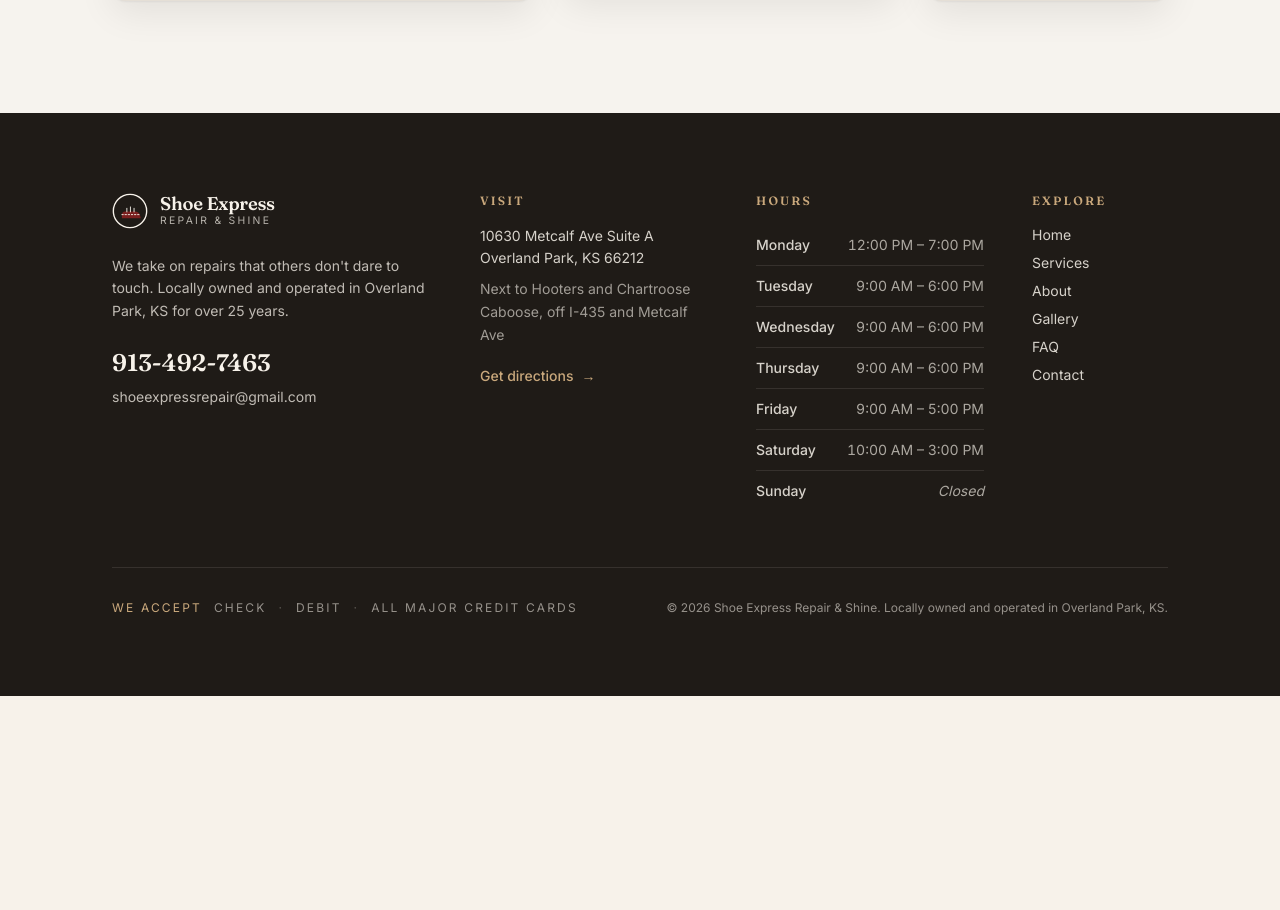
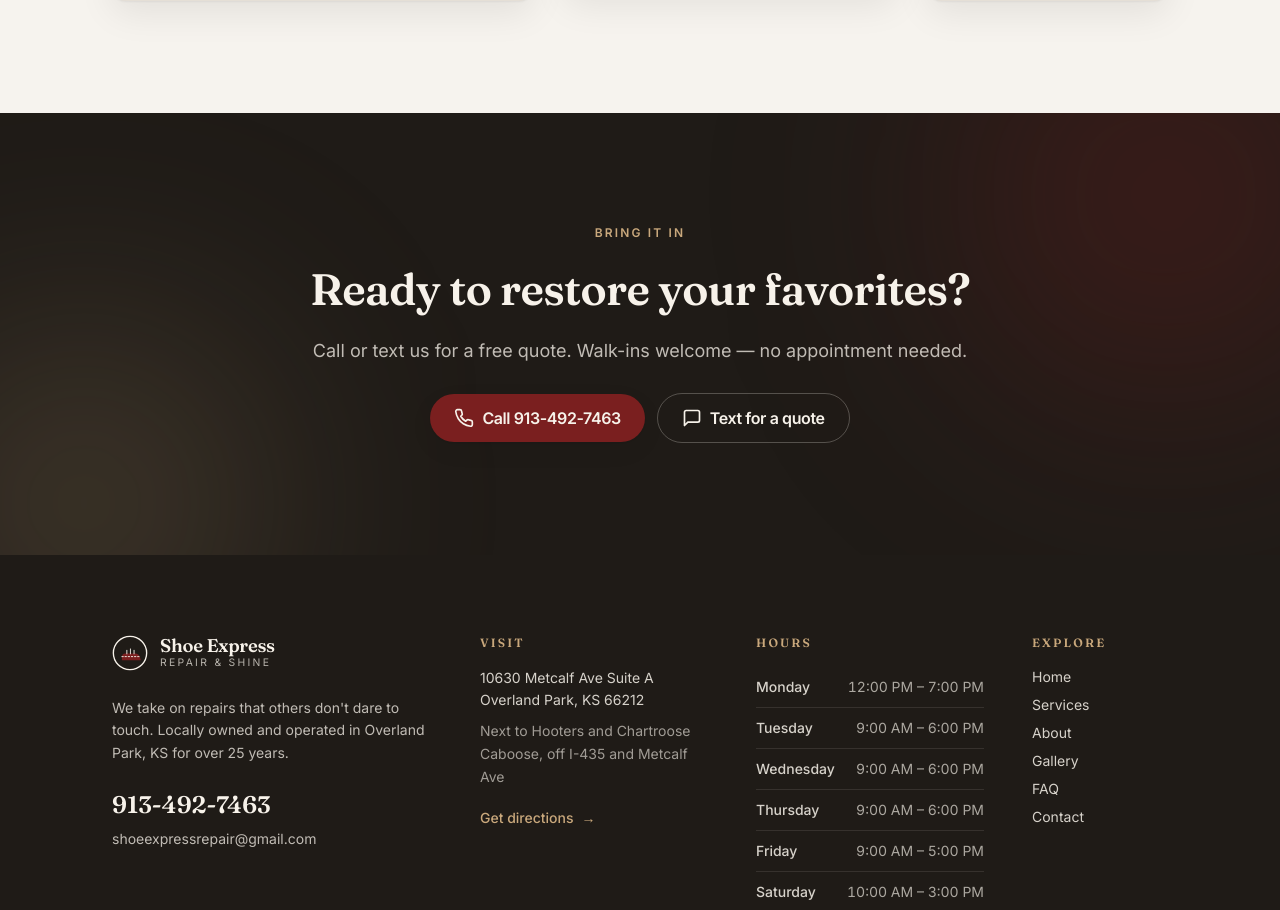
Before and after one commit to jordan-umpierre/shoe-express-repair, a React (Vite) app: page / in a window 1280 px wide. Shown: the part 6137-7047 px from the top of the page. Before the commit the page ends 6833 px from the top, so only its background shows below. Built offline with nearby package versions, Linux system fonts and the light colour scheme.

Commit message:
feat: build reusable CTABlock and Home final CTA section with call and text-quote actions

```diff
--- /dev/null
+++ b/src/components/CTABlock.tsx
@@ -0,0 +1,111 @@
+import clsx from 'clsx';
+import type { ReactNode } from 'react';
+
+interface CTAButton {
+  label: ReactNode;
+  href: string;
+  external?: boolean;
+}
+
+interface CTABlockProps {
+  eyebrow?: string;
+  headline: string;
+  subline?: string;
+  primary: CTAButton;
+  secondary?: CTAButton;
+  variant?: 'dark' | 'light';
+  align?: 'center' | 'left';
+  className?: string;
+}
+
+export function CTABlock({
+  eyebrow,
+  headline,
+  subline,
+  primary,
+  secondary,
+  variant = 'dark',
+  align = 'center',
+  className,
+}: CTABlockProps) {
+  const isDark = variant === 'dark';
+  return (
+    <section
+      className={clsx(
+        'relative isolate overflow-hidden',
+        isDark ? 'bg-charcoal text-cream' : 'bg-cream text-charcoal',
+        className,
+      )}
+    >
+      {isDark && (
+        <>
+          <div className="absolute -top-32 -right-24 -z-10 h-[420px] w-[420px] rounded-full bg-burgundy/30 blur-[120px]" />
+          <div className="absolute -bottom-32 -left-24 -z-10 h-[360px] w-[360px] rounded-full bg-tan/20 blur-[120px]" />
+        </>
+      )}
+      <div
+        className={clsx(
+          'container-prose flex flex-col gap-7 py-20 sm:py-24 lg:py-28',
+          align === 'center' ? 'items-center text-center' : 'items-start',
+        )}
+      >
+        {eyebrow && (
+          <p className={clsx('eyebrow', isDark ? 'text-tan' : 'text-burgundy')}>
+            {eyebrow}
+          </p>
+        )}
+        <h2
+          className={clsx(
+            'max-w-3xl font-display text-3xl font-semibold leading-tight sm:text-4xl lg:text-[44px]',
+            isDark ? 'text-cream' : 'text-charcoal',
+          )}
+        >
+          {headline}
+        </h2>
+        {subline && (
+          <p
+            className={clsx(
+              'max-w-2xl text-base leading-relaxed sm:text-lg',
+              isDark ? 'text-cream/75' : 'text-warmgray-700',
+            )}
+          >
+            {subline}
+          </p>
+        )}
+        <div
+          className={clsx(
+            'flex flex-wrap items-center gap-3',
+            align === 'center' && 'justify-center',
+          )}
+        >
+          <CTALink button={primary} primary variant={variant} />
+          {secondary && <CTALink button={secondary} variant={variant} />}
+        </div>
+      </div>
+    </section>
+  );
+}
+
+function CTALink({
+  button,
+  primary,
+  variant,
+}: {
+  button: CTAButton;
+  primary?: boolean;
+  variant: 'dark' | 'light';
+}) {
+  const target = button.external
+    ? { target: '_blank', rel: 'noreferrer noopener' }
+    : {};
+  const className = primary
+    ? 'btn-primary'
+    : variant === 'dark'
+      ? 'btn border border-cream/25 text-cream hover:border-tan hover:text-tan'
+      : 'btn-ghost';
+  return (
+    <a href={button.href} className={className} {...target}>
+      {button.label}
+    </a>
+  );
+}
--- a/src/pages/Home.tsx
+++ b/src/pages/Home.tsx
@@ -9,6 +9,7 @@ import {
 } from '@/components/BeforeAfterSlider';
 import { FAQAccordion } from '@/components/FAQAccordion';
 import { HoursTable } from '@/components/HoursTable';
+import { CTABlock } from '@/components/CTABlock';
 import { homeServices } from '@/config/services';
 import { reviews } from '@/config/reviews';
 import { homeGalleryPreview } from '@/config/gallery';
@@ -27,7 +28,36 @@ export default function Home() {
       <BeforeAfterPreview />
       <FAQPreview />
       <LocationAndHours />
+      <FinalCTA />
     </>
+  );
+}
+
+function FinalCTA() {
+  return (
+    <CTABlock
+      eyebrow="Bring it in"
+      headline="Ready to restore your favorites?"
+      subline="Call or text us for a free quote. Walk-ins welcome — no appointment needed."
+      primary={{
+        label: (
+          <>
+            <PhoneIcon className="h-5 w-5" />
+            {`Call ${businessInfo.phone.display}`}
+          </>
+        ),
+        href: businessInfo.phone.tel,
+      }}
+      secondary={{
+        label: (
+          <>
+            <MessageIcon className="h-5 w-5" />
+            Text for a quote
+          </>
+        ),
+        href: businessInfo.phone.sms,
+      }}
+    />
   );
 }
 
```
